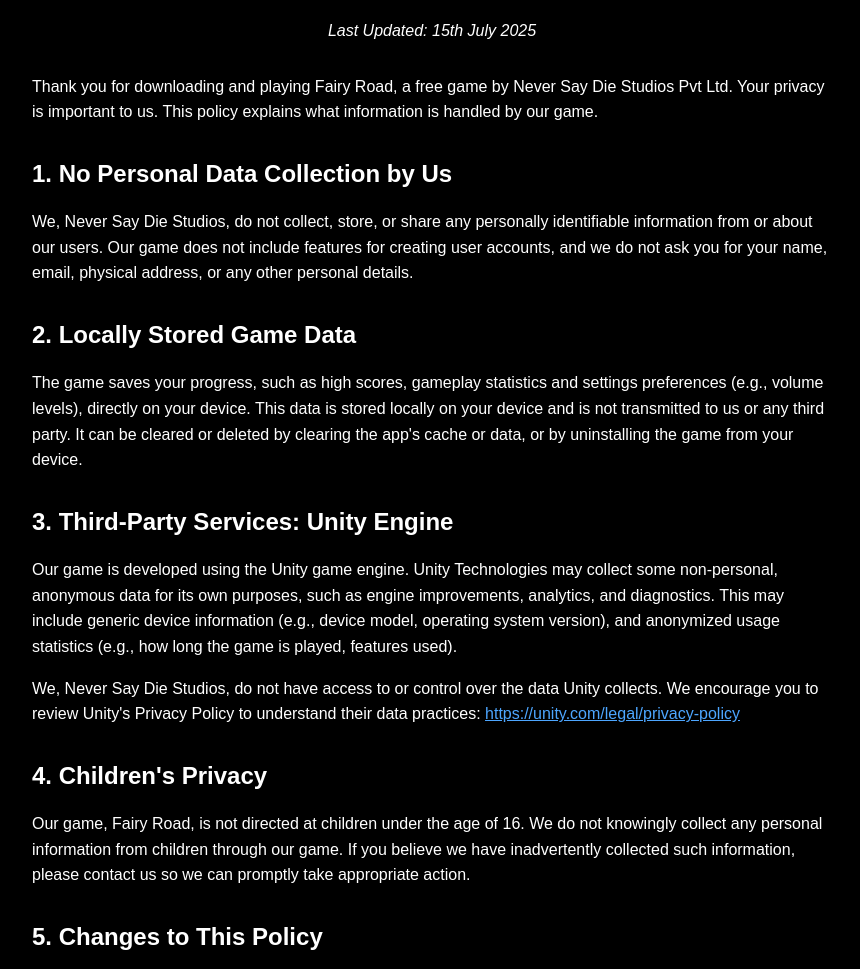
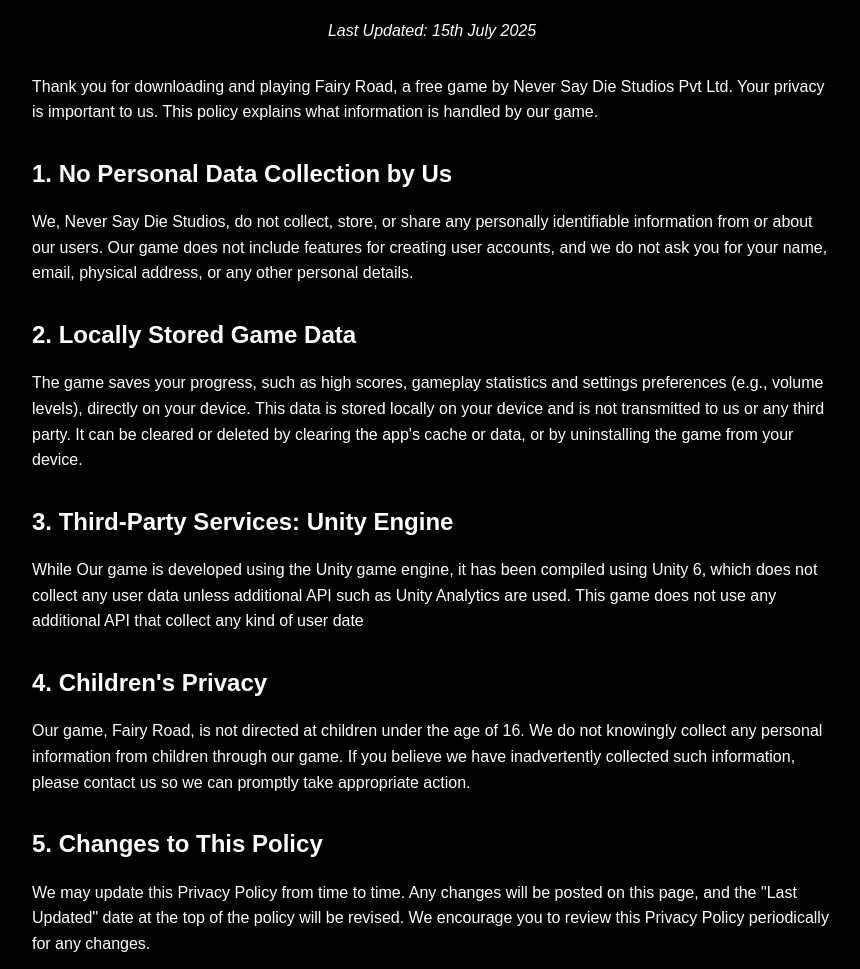
Before and after one commit to NSD-Adm1n/NSD-Adm1n.github.io, a plain HTML site: page privacy/fairyroad.html in a window 1280 px wide. Shown: the part 108-1077 px from the top of the page, without its empty margins (208-1068 px from the left). Drawn offline with Linux system fonts and the light colour scheme.

Commit message:
unity privacy updated

```diff
--- a/privacy/fairyroad.html
+++ b/privacy/fairyroad.html
@@ -59,8 +59,7 @@
     <p>The game saves your progress, such as high scores, gameplay statistics and settings preferences (e.g., volume levels), directly on your device. This data is stored locally on your device and is not transmitted to us or any third party. It can be cleared or deleted by clearing the app's cache or data, or by uninstalling the game from your device.</p>
 
     <h2>3. Third-Party Services: Unity Engine</h2>
-    <p>Our game is developed using the Unity game engine. Unity Technologies may collect some non-personal, anonymous data for its own purposes, such as engine improvements, analytics, and diagnostics. This may include generic device information (e.g., device model, operating system version), and anonymized usage statistics (e.g., how long the game is played, features used).</p>
-    <p>We, Never Say Die Studios, do not have access to or control over the data Unity collects. We encourage you to review Unity's Privacy Policy to understand their data practices: <a href="https://unity.com/legal/privacy-policy" target="_blank">https://unity.com/legal/privacy-policy</a></p>
+    <p>While Our game is developed using the Unity game engine, it has been compiled using Unity 6, which does not collect any user data unless additional API such as Unity Analytics are used. This game does not use any additional API that collect any kind of user date</p>
 
     <h2>4. Children's Privacy</h2>
     <p>Our game, Fairy Road, is not directed at children under the age of 16. We do not knowingly collect any personal information from children through our game. If you believe we have inadvertently collected such information, please contact us so we can promptly take appropriate action.</p>
```
